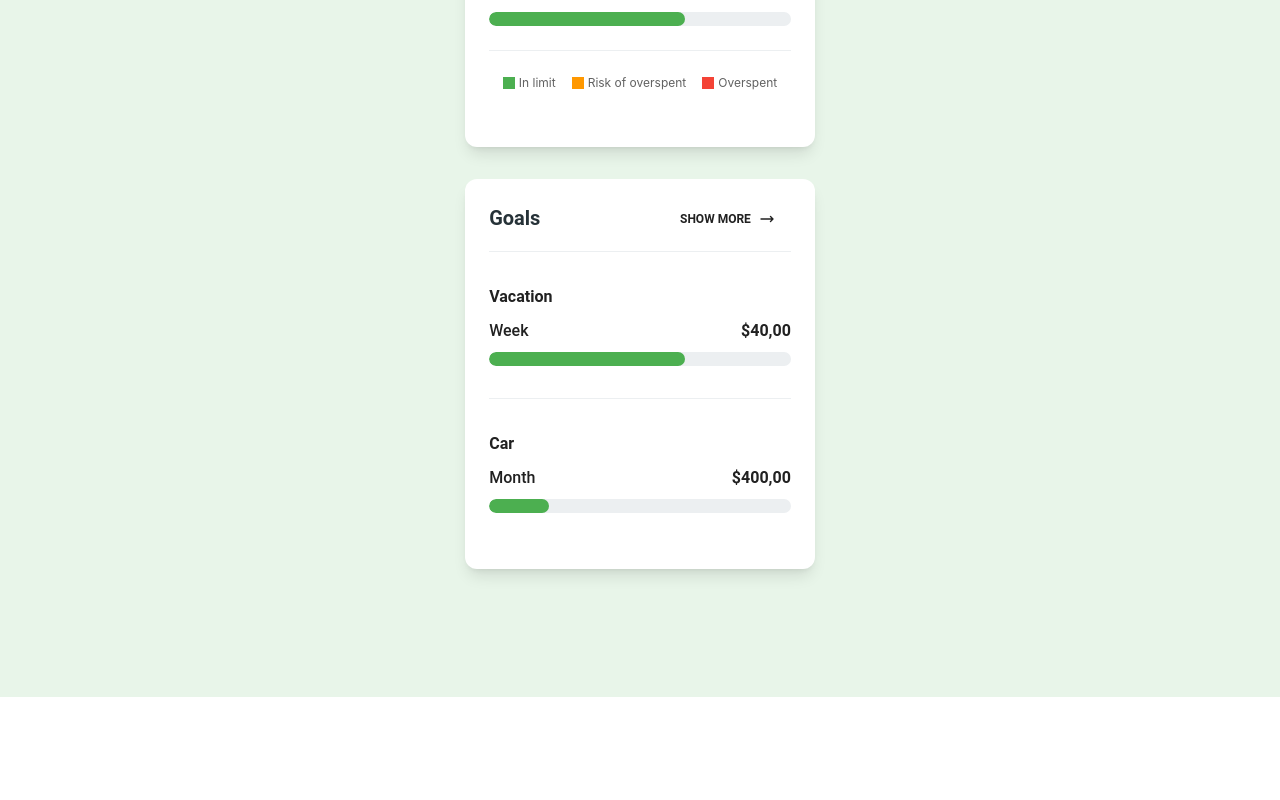
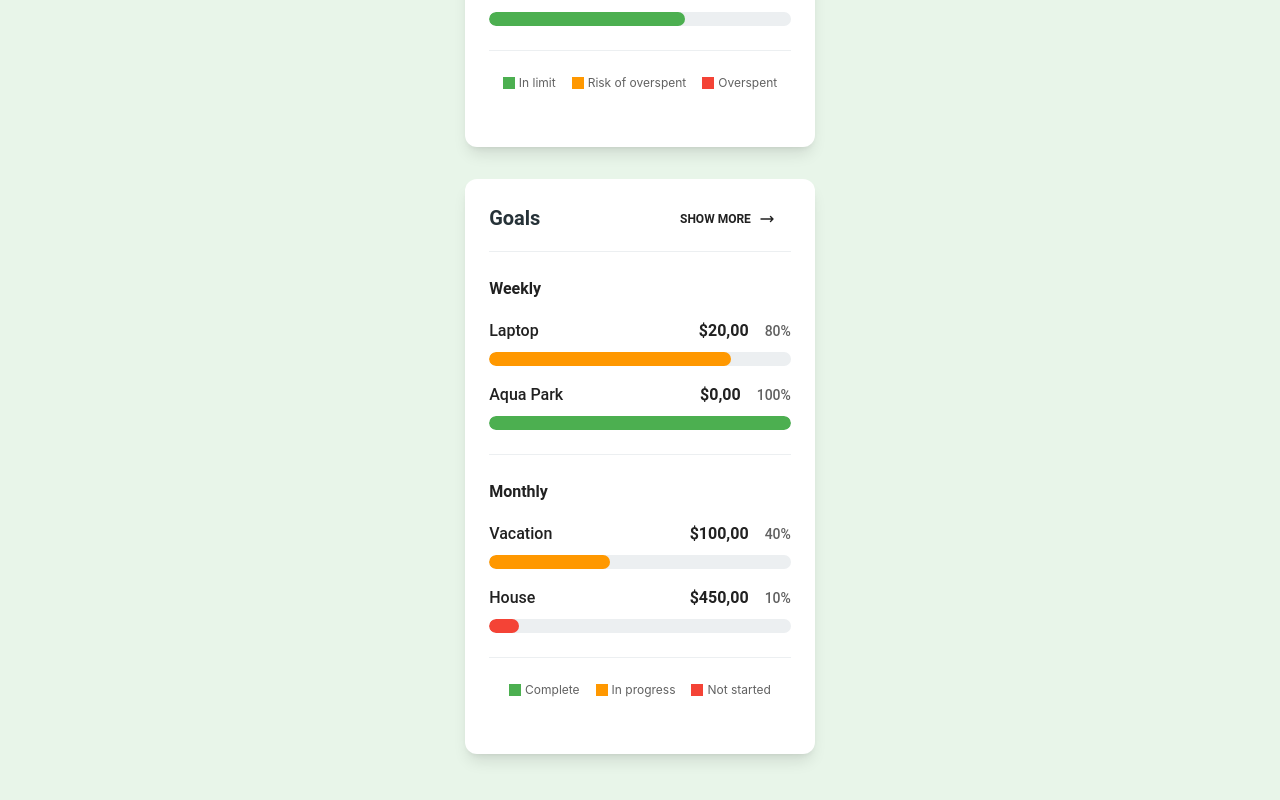
Before and after one commit to nikolaPantelic98/spendwisepro, a React (Create React App) app in the folder spendwisepro-web/spendwisepro-frontend/spendwisepro-client-ui/: page /home in a window 1280 px wide. Shown: the part 1732-2532 px from the top of the page. Before the commit the page ends 2429 px from the top, so only its background shows below. Built offline with nearby package versions, Linux system fonts and the light colour scheme.

Commit message:
Goals card redesign

```diff
--- a/spendwisepro-web/spendwisepro-frontend/spendwisepro-client-ui/src/components/home/GoalCard.js
+++ b/spendwisepro-web/spendwisepro-frontend/spendwisepro-client-ui/src/components/home/GoalCard.js
@@ -22,38 +22,105 @@ export default function GoalCard() {
                     </Button>
                 </Typography>
 
-                <hr className="my-2 border-blue-gray-50 mb-8" />
+                <hr className="my-2 border-blue-gray-50 mb-6" />
 
                 <div>
                     <Typography variant="h6" className="text-gray-900">
-                        Vacation
+                        Weekly
                     </Typography>
+                    <div className="mt-2">
                         <div className="flex items-center justify-between mb-2">
                             <Typography className="text-gray-900 font-medium mt-2">
-                            Week
+                                Laptop
                             </Typography>
+                            <div className="flex gap-4 items-center">
                                 <Typography className="text-gray-900 font-semibold mt-2">
-                            $40,00
+                                    $20,00
+                                </Typography>
+                                <Typography className="text-gray-700 font-medium mt-2 text-sm">
+                                    80%
                                 </Typography>
                             </div>
-                    <Progress value={65} size="lg" className="mt-2" color="green" />
+                        </div>
+                        <Progress value={80} size="lg" className="mt-2" color="orange" />
                     </div>
 
-                <hr className="my-2 border-blue-gray-50 mb-8 mt-8" />
+                    <div className="mt-2">
+                        <div className="flex items-center justify-between mb-2">
+                            <Typography className="text-gray-900 font-medium mt-2">
+                                Aqua Park
+                            </Typography>
+                            <div className="flex gap-4 items-center">
+                                <Typography className="text-gray-900 font-semibold mt-2">
+                                    $0,00
+                                </Typography>
+                                <Typography className="text-gray-700 font-medium mt-2 text-sm">
+                                    100%
+                                </Typography>
+                            </div>
+                        </div>
+                        <Progress value={100} size="lg" className="mt-2" color="green" />
+                    </div>
+                </div>
+
+                <hr className="my-2 border-blue-gray-50 mb-6 mt-6" />
 
                 <div>
                     <Typography variant="h6" className="text-gray-900">
-                        Car
+                        Monthly
                     </Typography>
+                    <div className="mt-2">
                         <div className="flex items-center justify-between mb-2">
                             <Typography className="text-gray-900 font-medium mt-2">
-                            Month
+                                Vacation
                             </Typography>
+                            <div className="flex gap-4 items-center">
                                 <Typography className="text-gray-900 font-semibold mt-2">
-                            $400,00
+                                    $100,00
+                                </Typography>
+                                <Typography className="text-gray-700 font-medium mt-2 text-sm">
+                                    40%
                                 </Typography>
                             </div>
-                    <Progress value={20} size="lg" className="mt-2" color="green" />
+                        </div>
+                        <Progress value={40} size="lg" className="mt-2" color="orange" />
+                    </div>
+
+                    <div className="mt-2">
+                        <div className="flex items-center justify-between mb-2">
+                            <Typography className="text-gray-900 font-medium mt-2">
+                                House
+                            </Typography>
+                            <div className="flex gap-4 items-center">
+                                <Typography className="text-gray-900 font-semibold mt-2">
+                                    $450,00
+                                </Typography>
+                                <Typography className="text-gray-700 font-medium mt-2 text-sm">
+                                    10%
+                                </Typography>
+                            </div>
+                        </div>
+                        <Progress value={10} size="lg" className="mt-2" color="red" />
+                    </div>
+                </div>
+
+                <hr className="my-2 border-blue-gray-50 mb-6 mt-6" />
+
+                <div className="container mx-auto mt-6">
+                    <p className="text-xs flex items-center justify-center gap-4">
+                        <span className="flex items-center">
+                            <span className="w-3 h-3 inline-block mr-1 bg-green-500"></span>
+                            <span className="text-xxs">Complete</span>
+                        </span>
+                        <span className="flex items-center">
+                            <span className="w-3 h-3 inline-block mr-1 bg-orange-500"></span>
+                            <span className="text-xxs">In progress</span>
+                        </span>
+                        <span className="flex items-center">
+                            <span className="w-3 h-3 inline-block mr-1 bg-red-500"></span>
+                            <span className="text-xxs">Not started</span>
+                        </span>
+                    </p>
                 </div>
 
                 <div className="h-8"></div>
```
Lines whose indentation alone changed are shown as unchanged.
